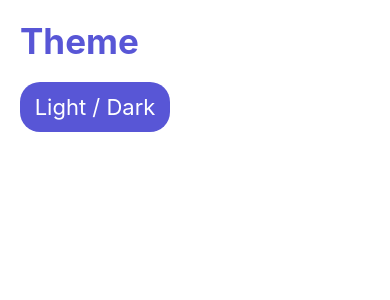
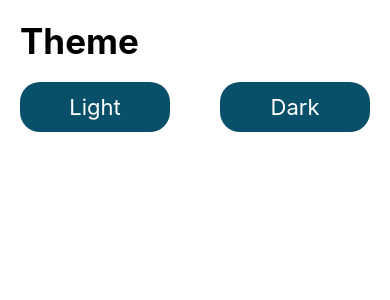
Before and after one commit to silviafer-dev/RNComponents, a React Native app: screen /ChangeThemeScreen in a window 390 px wide. Shown: the top 300 px of the page. Built offline with nearby package versions, Linux system fonts and the light colour scheme.

Commit message:
Change between dark and light theme

```diff
--- a/src/components/HeaderTitle.tsx
+++ b/src/components/HeaderTitle.tsx
@@ -1,7 +1,8 @@
-import React from 'react';
+import React, { useContext } from 'react';
 import { View, Text } from 'react-native';
 import { useSafeAreaInsets } from 'react-native-safe-area-context';
 import { styles } from '../theme/appTheme';
+import { ThemeContext } from '../context/themeContext/ThemeContext';
 
 interface Props {
   title: string;
@@ -9,10 +10,13 @@ interface Props {
 
 export const HeaderTitle = ({ title }: Props) => {
   const { top } = useSafeAreaInsets();
+  const {
+    theme: { colors },
+  } = useContext(ThemeContext);
 
   return (
     <View style={{ marginTop: top + 20, marginBottom: 20 }}>
-      <Text style={{ ...styles.title, color: '#5856D6' }}>{title}</Text>
+      <Text style={{ ...styles.title, color: colors.text }}>{title}</Text>
     </View>
   );
 };
--- a/src/context/themeContext/themeReducer.tsx
+++ b/src/context/themeContext/themeReducer.tsx
@@ -13,10 +13,24 @@ export const lightTheme: ThemeState = {
   dark: false,
   dividerColor: 'rgba(0,0,0,0.7)',
   colors: {
-    primary: 'red',
+    primary: '#084F6A',
     background: 'white',
     card: 'green',
-    text: 'pink',
+    text: 'black',
+    border: 'orange',
+    notification: 'teal',
+  },
+};
+
+export const darkTheme: ThemeState = {
+  currentTheme: 'dark',
+  dark: true,
+  dividerColor: 'rgba(0,0,0,0.7)',
+  colors: {
+    primary: '#75CEDB',
+    background: 'black',
+    card: 'green',
+    text: 'white',
     border: 'orange',
     notification: 'teal',
   },
@@ -42,6 +56,8 @@ export const themeReducer = (
     //       notification: 'teal',
     //     },
     //   };
+    case 'dark_theme':
+      return { ...darkTheme };
 
     default:
       return state;
--- a/src/screens/ChangeThemeScreen.tsx
+++ b/src/screens/ChangeThemeScreen.tsx
@@ -6,10 +6,29 @@ import { ThemeContext } from '../context/themeContext/ThemeContext';
 import { styles } from '../theme/appTheme';
 
 export const ChangeThemeScreen = () => {
-  const { setDarkTheme } = useContext(ThemeContext);
+  const {
+    setDarkTheme,
+    setLightTheme,
+    theme: { colors },
+  } = useContext(ThemeContext);
   return (
     <View style={styles.globalMargin}>
       <HeaderTitle title="Theme" />
+      <View style={{ flexDirection: 'row', justifyContent: 'space-between' }}>
+        <TouchableOpacity
+          onPress={setLightTheme}
+          activeOpacity={0.8}
+          style={{
+            width: 150,
+            height: 50,
+            borderRadius: 20,
+            justifyContent: 'center',
+            backgroundColor: colors.primary,
+          }}>
+          <Text style={{ color: 'white', textAlign: 'center', fontSize: 22 }}>
+            Light
+          </Text>
+        </TouchableOpacity>
         <TouchableOpacity
           onPress={setDarkTheme}
           activeOpacity={0.8}
@@ -18,12 +37,13 @@ export const ChangeThemeScreen = () => {
             height: 50,
             borderRadius: 20,
             justifyContent: 'center',
-          backgroundColor: '#5856d6',
+            backgroundColor: colors.primary,
           }}>
           <Text style={{ color: 'white', textAlign: 'center', fontSize: 22 }}>
-          Light / Dark
+            Dark
           </Text>
         </TouchableOpacity>
       </View>
+    </View>
   );
 };
```
Lines whose indentation alone changed are shown as unchanged.
